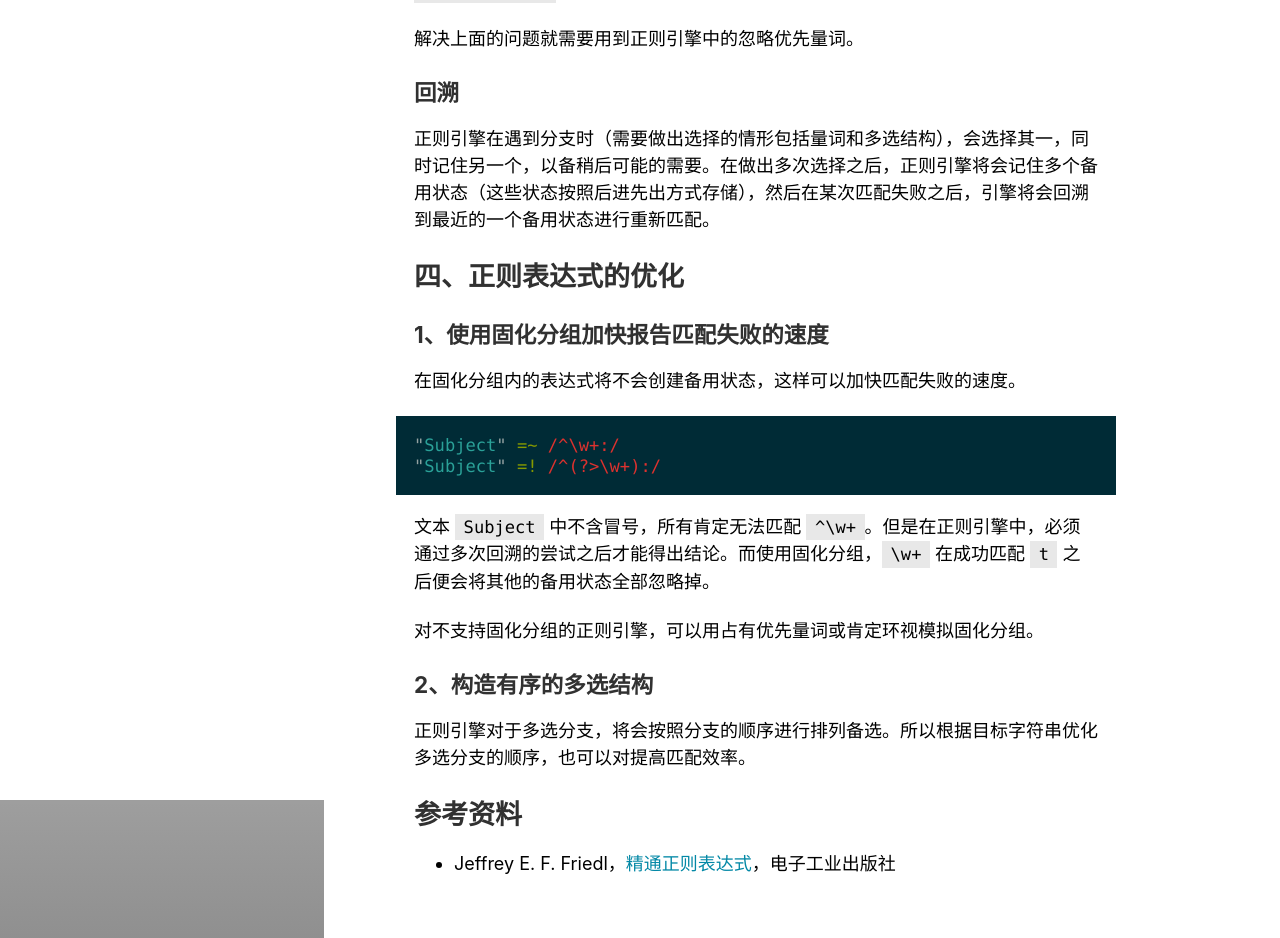
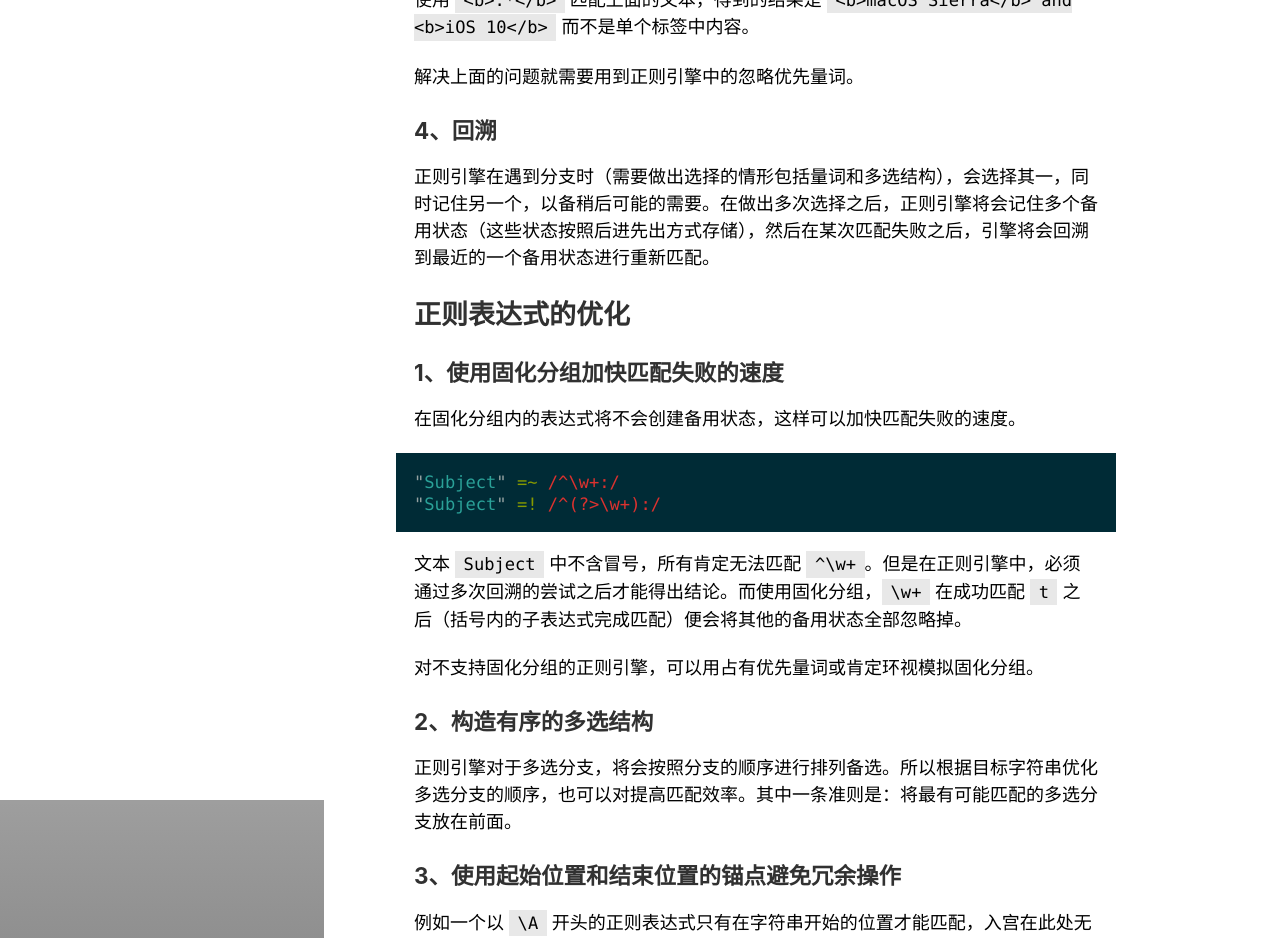
Before and after one commit to ybm/myanbin.github.io, a Jekyll site: the page built from _posts/2014-03-18-all-about-regular-expression.md, in a window 1280 px wide and 1400 px high, scrolled down 4041 px. Shown: the top 938 px of the window. Built offline with Jekyll 4.4.1, drawn with Linux system fonts in a browser that asks for light colours; comment, search, counter and statistics services are not loaded; some of the changed text lies outside the part shown; grey boxes are pictures that could not be loaded.

Commit message:
update regex

```diff
--- a/_posts/2014-03-18-all-about-regular-expression.md
+++ b/_posts/2014-03-18-all-about-regular-expression.md
@@ -90,11 +90,12 @@ print "The US population is $pop\n";	# The US population is 298,444,215
 | `x`    | 宽松排列和注释模式   |
 | `s`    | 点号通配模式（单行文本模式）   |
 | `m`    | 增强的行锚点模式（多行文本模式）   |
+| `g`    | 全局匹配模式   |
 
 
-## 三、正则引擎与匹配原理
+## 正则引擎与匹配原理
 
-### 两类引擎
+### 1、两类引擎
 
 正则引擎主要可以分为基本不同的两大类：一种是 DFA（确定型有穷自动机），另一种是 NFA（非确定型有穷自动机）。判断是哪种引擎的方法是：
 
@@ -118,7 +119,7 @@ NFA 属于表达式主导引擎。在这种引擎中，正则表达式每次检
 
 匹配到的将是 `belly`。
 
-### 标准量词是匹配优先的
+### 3、标准量词是匹配优先的
 
 在含有标准量词的表达式中，正则引擎总是希望获得最长的匹配：`.*` 经常会匹配到一行文本的末尾，除非有其他的情况需要“被迫”交还一些字符。
 
@@ -130,14 +131,14 @@ Apple published <b>macOS Sierra</b> and <b>iOS 10</b> this fall.
 
 解决上面的问题就需要用到正则引擎中的忽略优先量词。
 
-### 回溯
+### 4、回溯
 
 正则引擎在遇到分支时（需要做出选择的情形包括量词和多选结构），会选择其一，同时记住另一个，以备稍后可能的需要。在做出多次选择之后，正则引擎将会记住多个备用状态（这些状态按照后进先出方式存储），然后在某次匹配失败之后，引擎将会回溯到最近的一个备用状态进行重新匹配。
 
 
-## 四、正则表达式的优化
+## 正则表达式的优化
 
-### 1、使用固化分组加快报告匹配失败的速度
+### 1、使用固化分组加快匹配失败的速度
 
 在固化分组内的表达式将不会创建备用状态，这样可以加快匹配失败的速度。
 
@@ -146,14 +147,27 @@ Apple published <b>macOS Sierra</b> and <b>iOS 10</b> this fall.
 "Subject" =! /^(?>\w+):/
 ~~~
 
-文本 `Subject` 中不含冒号，所有肯定无法匹配 `^\w+`。但是在正则引擎中，必须通过多次回溯的尝试之后才能得出结论。而使用固化分组，`\w+` 在成功匹配 `t` 之后便会将其他的备用状态全部忽略掉。
+文本 `Subject` 中不含冒号，所有肯定无法匹配 `^\w+`。但是在正则引擎中，必须通过多次回溯的尝试之后才能得出结论。而使用固化分组，`\w+` 在成功匹配 `t` 之后（括号内的子表达式完成匹配）便会将其他的备用状态全部忽略掉。
 
 对不支持固化分组的正则引擎，可以用占有优先量词或肯定环视模拟固化分组。
 
 
 ### 2、构造有序的多选结构
 
-正则引擎对于多选分支，将会按照分支的顺序进行排列备选。所以根据目标字符串优化多选分支的顺序，也可以对提高匹配效率。
+正则引擎对于多选分支，将会按照分支的顺序进行排列备选。所以根据目标字符串优化多选分支的顺序，也可以对提高匹配效率。其中一条准则是：将最有可能匹配的多选分支放在前面。
+
+
+### 3、使用起始位置和结束位置的锚点避免冗余操作
+
+例如一个以 `\A` 开头的正则表达式只有在字符串开始的位置才能匹配，入宫在此处无法匹配，正则引擎不会再进行徒劳的尝试。
+
+### 4、提取多选结构开头的必须元素
+
+比如对于表达式 `this|that`，每个多选分支都以 `th` 开头，如果第一个分支无法匹配 `th`，第二个也显然不行，所以不必白费功夫。因此可以用 `th(?:is|at)`，这样 `th` 就只要检查一遍。
+
+#### 5、将锚点独立出来
+
+用 `^(?:abc|123)` 代替 `^abc|^123`，虽然两者在逻辑上是等价的，但是明显前者的效率更高。
 
 
 ## 参考资料
```
Also changed, not shown: other parts of _posts/2014-03-18-all-about-regular-expression.md (+3 -3 lines).
